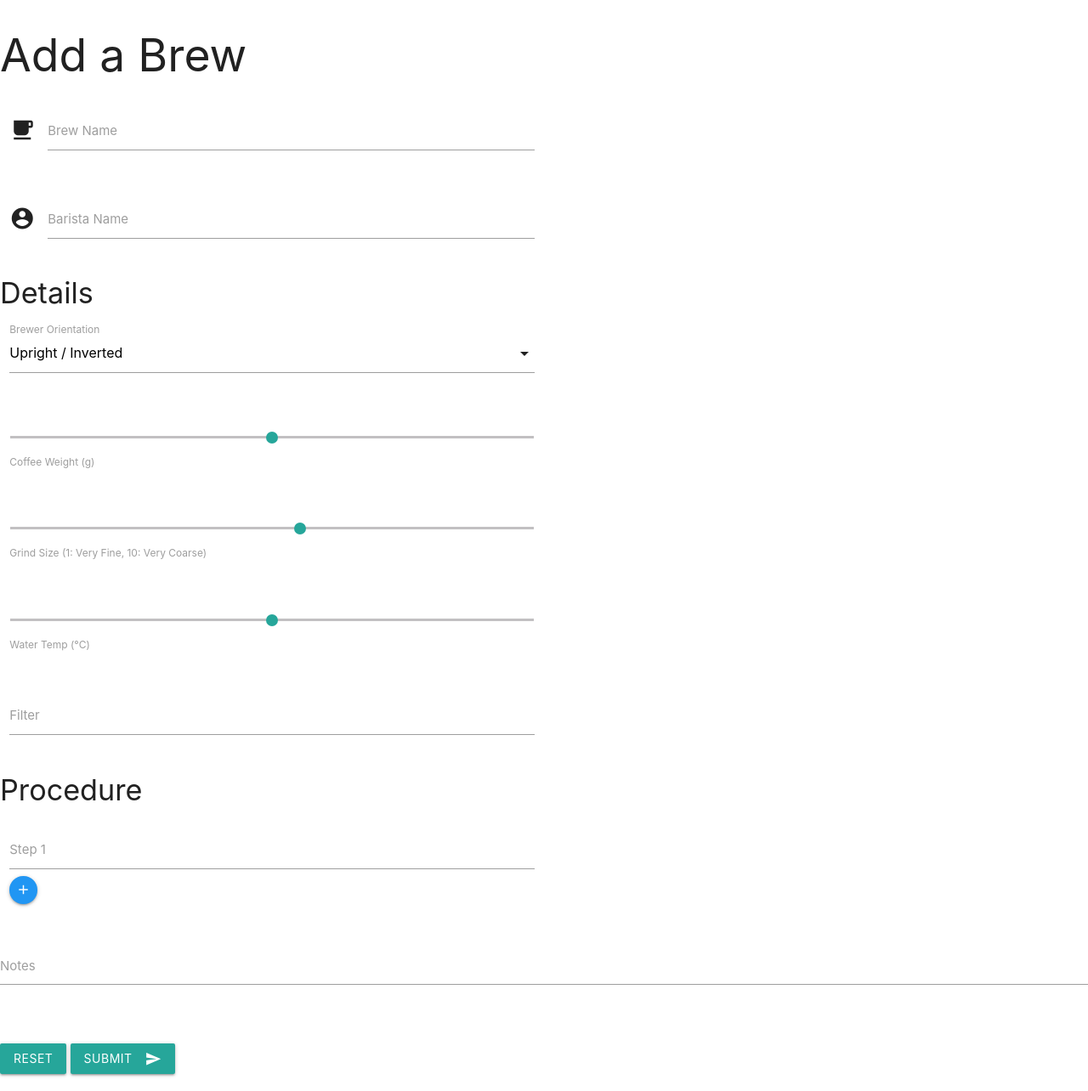
After one commit to tdunn891/aeropress-hub, a Flask app: page /insert_brew in a window 1280 px wide. The commit adds this page. Shown: the whole page at 85% size. Run offline with Flask 2, Linux system fonts and the light colour scheme; some libraries are stand-ins or nearby versions.

Commit message:
add insert_brew form skeleton

```diff
--- a/app.py
+++ b/app.py
@@ -17,12 +17,22 @@ app.config["MONGO_URI"] = MONGO_URI
 mongo = PyMongo(app)
 # print(mongo)
 
+
 @app.route('/')
-@app.route('/brews')
+@app.route('/get_brews')
 def get_brews():
     # print(mongo.db.brews.find())
     return render_template("get_brews.html",
                            brews=mongo.db.brews.find())
+
+
+@app.route('/insert_brew', methods=['POST', 'GET'])
+def insert_brew():
+    # brews = mongo.db.brews
+    # brews.insert_one(request.form.to_dict())
+    return render_template("insert_brew.html")
+    # return redirect(url_for('get_brews'))
+    # TODO: correct
 
 
 if __name__ == '__main__':
--- a/templates/base.html
+++ b/templates/base.html
@@ -8,10 +8,12 @@
 
    <!-- Compiled and minified CSS -->
    <link rel="stylesheet" href="https://cdnjs.cloudflare.com/ajax/libs/materialize/1.0.0/css/materialize.min.css">
+   <!-- Material Icons -->
+   <link href="https://fonts.googleapis.com/icon?family=Material+Icons" rel="stylesheet">
    <link rel="stylesheet" href="static/css/style.css">
 
 
-   <title>AP</title>
+   <title>AeroPress Brews</title>
 </head>
 
 <body>
@@ -24,6 +26,14 @@
       integrity="sha256-CSXorXvZcTkaix6Yvo6HppcZGetbYMGWSFlBw8HfCJo=" crossorigin="anonymous"></script>
    <!-- Compiled and minified JavaScript -->
    <script src="https://cdnjs.cloudflare.com/ajax/libs/materialize/1.0.0/js/materialize.min.js"></script>
+   <script>$(document).ready(function () {
+         $('select').formSelect();
+         $('input#input_text, textarea#textarea2').characterCounter();
+      });
+   </script>
+   <script>
+      //$('#coffee_weight_slider').next().children().text();
+   </script>
 </body>
 
 </html>
--- /dev/null
+++ b/templates/insert_brew.html
@@ -0,0 +1,93 @@
+{% extends 'base.html' %}
+{% block content %}
+
+<h2>Add a Brew</h2>
+
+<!-- Form Input -->
+<div class="row">
+   <form class="col s12">
+      <div class="row">
+         <div class="input-field col s12 m6">
+            <i class="material-icons prefix">local_cafe</i>
+            <input id="icon_prefix" type="text" class="validate">
+            <label for="icon_prefix">Brew Name</label>
+         </div>
+      </div>
+      <div class="row">
+         <div class="input-field col s12 m6">
+            <!-- <i class="material-icons prefix">phone</i> -->
+            <i class="material-icons prefix">account_circle</i>
+            <input id="icon_telephone" type="text" class="validate">
+            <label for="icon_telephone">Barista Name</label>
+         </div>
+      </div>
+      <!-- </div> -->
+      <div class="row">
+         <h4>Details</h4>
+         <div class="input-field col s12 m6">
+            <select class="icons">
+               <option value="" disabled selected>Upright / Inverted</option>
+               <option value="" data-icon="static/images/aeropress.svg" class="left">Upright</option>
+               <option value="" data-icon="static/images/aeropress_inverted.svg" class="left">Inverted</option>
+            </select>
+            <label>Brewer Orientation</label>
+         </div>
+      </div>
+      <div class="row">
+         <p class="range-field col s6">
+            <input type="range" id="coffee_weight_slider" min="10" max="40" name="coffee_weight" />
+            <label for="coffee_weight_slider">Coffee Weight (g)</label>
+            <!-- var weight = $('input[name=coffee_weight]').val(); -->
+         </p>
+      </div>
+      <div class="row">
+         <p class="range-field col s6">
+            <input type="range" id="grind_size_slider" min="1" max="10" name="grind_size"/>
+            <label for="grind_size_slider">Grind Size (1: Very Fine, 10: Very Coarse)</label>
+         </p>
+      </div>
+      <div class="row">
+         <p class="range-field col s6">
+            <input type="range" id="Water Temp" min="70" max="100" name="water_temp"/>
+            <label for="grind_size_slider">Water Temp (°C)</label>
+         </p>
+      </div>
+      <div class="row">
+         <div class="input-field col s12 m6">
+            <!-- <i class="material-icons prefix">phone</i> -->
+            <input id="filter" type="text" class="validate">
+            <label for="filter">Filter</label>
+         </div>
+      </div>
+      <div class="row">
+         <h4>Procedure</h4>
+         <div class="input-field col s12 m6">
+            <!-- <i class="material-icons prefix">phone</i> -->
+            <input id="step_1" type="text" class="validate">
+            <label for="step_1">Step 1</label>
+            <a class="btn-floating btn-small waves-effect waves-light blue">
+               <i class="material-icons">add</i></a>
+         </div>
+      </div>
+      <!-- Notes -->
+      <div class="row">
+         <form class="col s12">
+            <div class="row">
+               <div class="input-field col s12">
+                  <textarea id="notes_textarea" class="materialize-textarea"></textarea>
+                  <label for="notes_textare">Notes</label>
+               </div>
+            </div>
+         </form>
+      </div>
+      <!-- Reset Button -->
+      <a class="waves-effect waves-light btn">Reset</a>
+      <!-- Submit Button -->
+      <button class="btn waves-effect waves-light" type="submit" name="action">Submit
+         <i class="material-icons right">send</i>
+      </button>
+   </form>
+</div>
+
+
+{% endblock %}
```
Also changed, not shown: static/images/aeropress.svg (added), static/images/aeropress_inverted.svg (added).
